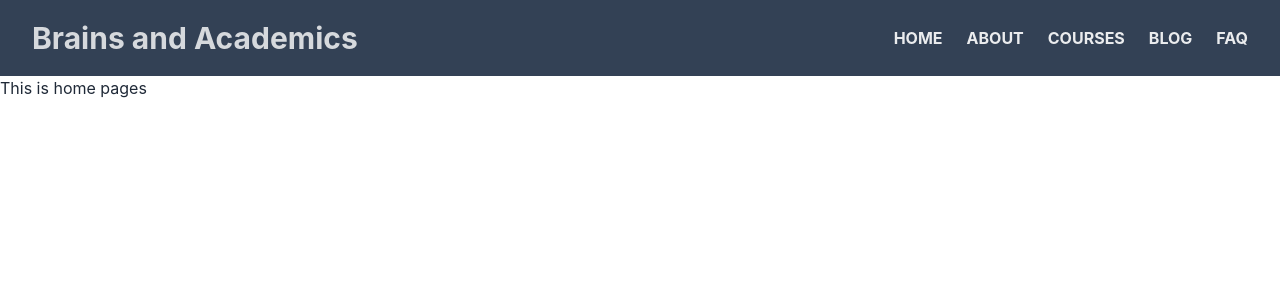
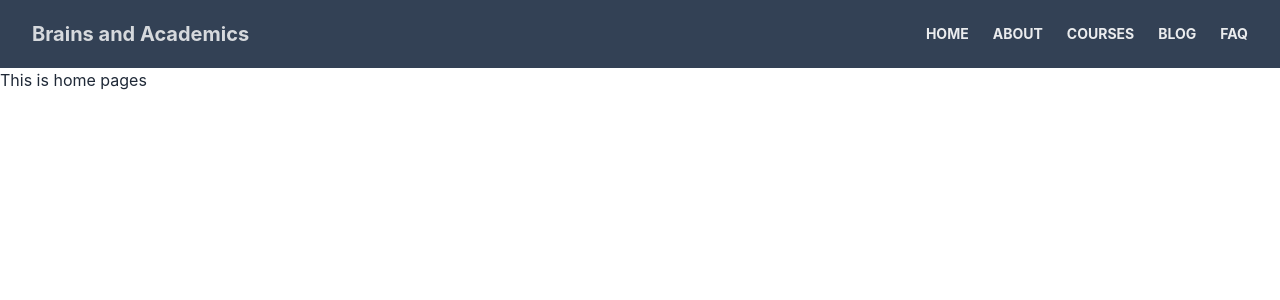
Before and after one commit to fulbabucse/brain-academics, a React (Create React App) app: page / in a window 1280 px wide. Shown: the top 300 px of the page. Built offline with nearby package versions, Linux system fonts and the light colour scheme.

Commit message:
get premium page data pase complete

```diff
--- a/src/pages/sharedPages/CourseDetails/CourseDetails.jsx
+++ b/src/pages/sharedPages/CourseDetails/CourseDetails.jsx
@@ -1,5 +1,5 @@
 import React from "react";
-import { useLoaderData } from "react-router-dom";
+import { Link, useLoaderData } from "react-router-dom";
 import "../../../assets/style.css";
 import { FaStar, FaInfoCircle } from "react-icons/fa";
 
@@ -21,7 +21,7 @@ const CourseDetails = () => {
     price,
     sub_title,
   } = courseDetailsData;
-  console.log(course_content);
+  console.log(id);
   return (
     <div className="course-details-container px-2 lg:px-20 my-4">
       <div className="text-slate-600">
@@ -64,9 +64,11 @@ const CourseDetails = () => {
             <h2 className="card-title">{course_name}</h2>
             <h4 className="text-xl font-bold">${price}</h4>
             <div className="card-actions">
-              <button className="btn btn-sm btn-outline w-full rounded-md btn-secondary">
-                Get Premium Access
-              </button>
+              <Link to={`/premium/${id}`} className="w-full">
+                <button className="btn btn-sm btn-outline w-full rounded-md btn-secondary">
+                  Get Premium Access
+                </button>
+              </Link>
             </div>
             <div className="text-center">
               <h4>15-Day Money-Back Guarantee</h4>
--- a/src/pages/sharedPages/Header/Header.jsx
+++ b/src/pages/sharedPages/Header/Header.jsx
@@ -13,7 +13,7 @@ function Header() {
             <div>
               <Link
                 to="/"
-                className="text-3xl font-bold text-white/80 hover:text-white transition-colors duration-400"
+                className="text-xl lg:3xl font-bold text-white/80 hover:text-white transition-colors duration-400"
               >
                 Brains and Academics
               </Link>
@@ -35,22 +35,22 @@ function Header() {
             }`}
           >
             <ul className="items-center justify-center space-y-2 md:flex md:space-x-6 md:space-y-0">
-              <li className="text-white/90 text-center hover:text-white transition-all duration-500 uppercase text-md font-bold">
+              <li className="text-white/90 text-center hover:text-white transition-all duration-500 uppercase text-sm font-bold">
                 <Link to="/home">Home</Link>
               </li>
 
-              <li className="text-white/90 text-center hover:text-white transition-all duration-500 uppercase text-md font-bold">
+              <li className="text-white/90 text-center hover:text-white transition-all duration-500 uppercase text-sm font-bold">
                 <Link to="/about">About</Link>
               </li>
 
-              <li className="text-white/90 text-center hover:text-white transition-all duration-500 uppercase text-md font-bold">
+              <li className="text-white/90 text-center hover:text-white transition-all duration-500 uppercase text-sm font-bold">
                 <Link to="/courses">Courses</Link>
               </li>
-              <li className="text-white/90 text-center hover:text-white transition-all duration-500 uppercase text-md font-bold">
+              <li className="text-white/90 text-center hover:text-white transition-all duration-500 uppercase text-sm font-bold">
                 <Link to="/blog">Blog</Link>
               </li>
 
-              <li className="text-white/90 text-center hover:text-white transition-all duration-500 uppercase text-md font-bold">
+              <li className="text-white/90 text-center hover:text-white transition-all duration-500 uppercase text-sm font-bold">
                 <Link to="/faq">FAQ</Link>
               </li>
 
--- a/src/pages/sharedPages/Premium/Premium.jsx
+++ b/src/pages/sharedPages/Premium/Premium.jsx
@@ -5,7 +5,7 @@ import { FaStar, FaBookReader } from "react-icons/fa";
 
 const Premium = () => {
   //   const [openTab, setOpenTab] = React.useState(1);
-  const courseDetailsData = useLoaderData()[0];
+  const premiumAccess = useLoaderData();
   const {
     id,
     category_id,
@@ -20,8 +20,7 @@ const Premium = () => {
     title,
     price,
     sub_title,
-  } = courseDetailsData;
-  console.log(course_content);
+  } = premiumAccess;
   return (
     <div className="course-details-container px-2 lg:px-20 my-4">
       <div className="text-slate-600">
@@ -341,14 +340,6 @@ const Premium = () => {
           )}
         </div>
       </div>
-
-      <div>
-        <h2>
-          Lorem ipsum dolor sit, amet consectetur adipisicing elit. Quis a
-          reprehenderit reiciendis accusantium voluptate explicabo totam
-          doloribus nam dolore repudiandae!
-        </h2>
-      </div>
     </div>
   );
 };
--- a/src/routes/router.js
+++ b/src/routes/router.js
@@ -6,6 +6,7 @@ import Courses from "../pages/Courses/Courses/Courses";
 import FAQ from "../pages/FAQ/FAQ";
 import Home from "../pages/Home/Home";
 import CourseDetails from "../pages/sharedPages/CourseDetails/CourseDetails";
+import Premium from "../pages/sharedPages/Premium/Premium";
 
 export const router = createBrowserRouter([
   {
@@ -28,6 +29,12 @@ export const router = createBrowserRouter([
           fetch(`http://localhost:5000/course/${params.id}`),
         element: <CourseDetails></CourseDetails>,
       },
+      {
+        path: "/premium/:id",
+        loader: ({ params }) =>
+          fetch(`http://localhost:5000/single-courses/${params.id}`),
+        element: <Premium></Premium>,
+      },
     ],
   },
 ]);
```
